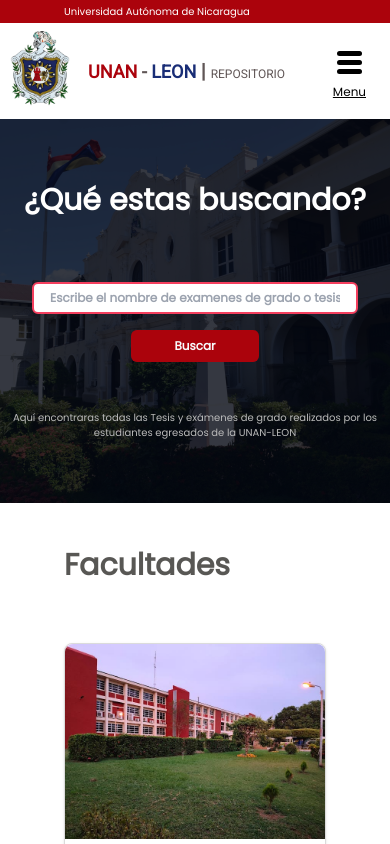
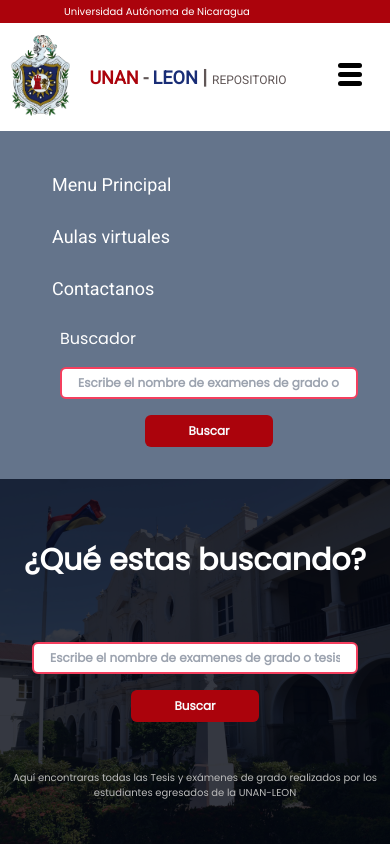
Before and after one commit to Bricret/repositorio-UNAN-Leon, a React (Vite) app: page / in a window 390 px wide. Shown: the top 844 px of the page. Built offline with nearby package versions, Linux system fonts and the light colour scheme.

Commit message:
funcionalidad burguer menu v1

```diff
--- a/src/components/facultades/Cards.jsx
+++ b/src/components/facultades/Cards.jsx
@@ -5,12 +5,10 @@
 export const Cards = () => {
   return (
         <>
-            <div className=" px-16  sm:py-14 pt-11 pb-9 sm:text-4xl text-3xl font-extrabold font-poppins text-[#2E2D29CC] cursor-default">
+            <div className=" sm:px-16 px-7 sm:py-14 py-11 sm:text-4xl text-3xl font-extrabold font-poppins text-[#2E2D29CC] cursor-default">
                 <p>Facultades</p>
             </div>
-
-            <div className=" flex items-start justify-start  flex-wrap gap-8 mx-16 mb-11">
-
+            <div className=" flex items-start sm:justify-center flex-wrap sm:gap-18 gap-10 mb-16 mx-7 ">
             {
                 info.map((item, index) => (
                     <Card key={index} title={item.title} description={item.description} image={item.image}  link={ item.link }/>
--- a/src/components/logo/LogoType.jsx
+++ b/src/components/logo/LogoType.jsx
@@ -10,7 +10,7 @@
   return (
     <>
         <div className='flex items-center cursor-pointer'>
-          <img src={logo} alt="Logo-Unanleon" className='w-20 h-24 pt-2 sm:m-4 sm:w-32 sm:h-36'/>
+          <img src={logo} alt="Logo-Unanleon" className=' mt-3 md:h-32 h-24 inline'/>
           <p className='font-roboto pl-2 bg-clip-text py-2 '>
             <span className=' text-lg sm:text-3xl font-[700]' style={{ "color": color[0] }}>UNAN </span> <span className='text-lg sm:text-3xl font-[700] ' style={{ "color": color[2] }}> - </span>
             <span className=' text-lg sm:text-3xl font-[700]' style={{ "color": color[1] }}>LEON </span> <span className='text-xl sm:text-4xl font-[800]' style={{ "color": color[2] }}> | </span>
--- a/src/components/topper/BurgerMenu.jsx
+++ b/src/components/topper/BurgerMenu.jsx
@@ -21,11 +21,11 @@
   return (
     <>
 
-        <div id='bars__menu' onClick={ onPick } className='mr-6  mt-[24px]  sm:hidden cursor-pointer' >
-            <span id={first.line1} className='block w-3/4 h-[5px] m-1 bg-black  rounded' ></span>
-            <span id={first.line2} className='block w-3/4 h-[5px] m-1 bg-black mt-1 rounded' ></span>
-            <span id={first.line3} className='block w-3/4 h-[5px] m-1 bg-black mt-1 rounded ' ></span>
-            <span className='font-[poppins] text-xs underline hover:underline-offset-4'>Menu</span>
+        <div id='bars__menu' onClick={ onPick } className='mx-6 my-9 sm:hidden cursor-pointer' >
+            <span id={first.line1} className='block w-6 h-[5px] m-1 bg-black  rounded' ></span>
+            <span id={first.line2} className='block w-6 h-[5px] m-1 bg-black mt-1 rounded' ></span>
+            <span id={first.line3} className='block w-6 h-[5px] m-1 bg-black mt-1 rounded ' ></span>
+
         </div>
 
     </>
--- a/src/components/topper/Header.jsx
+++ b/src/components/topper/Header.jsx
@@ -1,22 +1,23 @@
 import { LogoType } from '../logo/LogoType'
 import { BurgerMenu } from './BurgerMenu'
 import { ItemsNav } from './ItemsNav'
+import { Nav1 } from './Nav1'
 
 export const Header = () => {
 
   return (
     <>
-      <div className=" bg-primary-color cursor-default">
-        <p className="text-white pl-16 sm:pl-24 pt-1 pb-1  font-poppins text-[10px] sm:text-[15px]">Universidad Autónoma de Nicaragua </p>
-      </div>
-      <header className='flex place-content-between'>
+      <Nav1 />
+      <nav className='bg-white sm:flex flex-col md:flex-row items-center justify-between'>
+        <div className='flex justify-between'>
 
-        <LogoType type={ true }/>
+          <LogoType type={ true }/>
+
+          <BurgerMenu />
+        </div>
 
         <ItemsNav />
-
-        <BurgerMenu />
-      </header>
+    </nav>
     </>
   )
 }
--- a/src/components/topper/ItemsNav.jsx
+++ b/src/components/topper/ItemsNav.jsx
@@ -1,20 +1,25 @@
+import { Search } from '../hero/Search';
 import items from './navItems';
-
-
 
 
 export const ItemsNav = () => {
   return (
         <>
-            <ul  className="hidden sm:flex sm:w-[438px] sm:mr-4 sm:place-content-around sm:items-center sm:font-[400] sm:text-[#605656]">
-            <li className=''>
+        <div className=' bg-slate-500 text-white sm:text-black sm:bg-white sm:py-0 py-4 sm:pl-0 pl-7 sm:opacity-100 top-[-400px]'>
+            <ul className='sm:flex sm:items-center z-[-1] sm:z-auto sm:static font-roboto'>
                 {
                     items.map((value, index) => (
-                    <a href={ value.link } key={ index } className={ value.Style }> { value.title } </a>
+                        <li className={ value.StyleLi } key={ index }>
+                            <a href={ value.link }  className={ value.StyleA }> { value.title } </a>
+                        </li>
                     ))
                 }
-            </li>
-        </ul>
+            <span className='px-8 font-poppins cursor-default'>Buscador</span>
+            </ul>
+            <div className='sm:hidden sm:py-0 py-4 text-black'>
+                <Search />
+            </div>
+        </div>
         </>
     )
 }
--- /dev/null
+++ b/src/components/topper/Nav1.jsx
@@ -0,0 +1,9 @@
+export const Nav1 = () => {
+  return (
+    <>
+        <div className=" bg-primary-color cursor-default">
+            <p className="text-white pl-16 sm:pl-24 pt-1 pb-1  font-poppins text-[10px] sm:text-[15px]">Universidad Autónoma de Nicaragua </p>
+      </div>
+    </>
+  )
+}
--- a/src/components/topper/navItems.js
+++ b/src/components/topper/navItems.js
@@ -1,24 +1,28 @@
-
-
-const look = 'w-[100%] px-3 py-1  hover:text-secondary-color';
+const lookA = 'px-2 py-1  hover:text-secondary-color duration-500 text-lg';
+const lookLi = 'mx-4 my-6 sm:my-0';
 
 const items = [
     {
         title: 'Menu Principal',
         link: '#',
-        Style: look,
+        StyleA: lookA,
+        StyleLi: lookLi,
     },
     {
         title:'Aulas virtuales',
         link: 'https://avirtual.unanleon.edu.ni/',
-        Style: look,
+        StyleA: lookA,
+        StyleLi: lookLi,
     },
     {
         title:'Contactanos',
         link: 'mailto:web@di.unanleon.edu.ni',
-        Style: look,
+        StyleA: lookA,
+        StyleLi: lookLi,
     }
 
 ]
 
 export default items;
+
+//w-[100%]
--- a/src/components/topper/style.css
+++ b/src/components/topper/style.css
@@ -1,9 +1,9 @@
 #bars__menu {
-    transition: all 600ms;
+    transition: all 500ms;
 }
 
 #bars__menu span {
-    transition: all 400ms;
+    transition: all 500ms;
     transform-origin: 0px 100%;
 }
 
```
